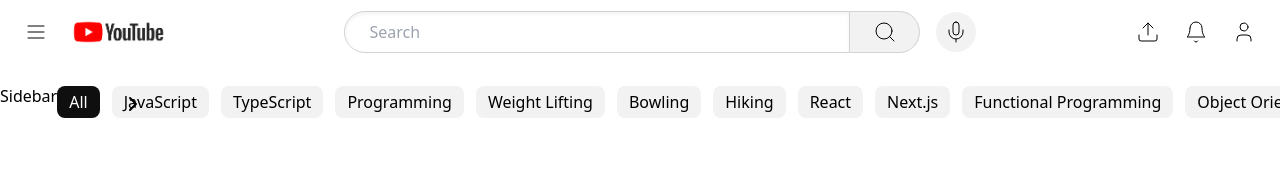
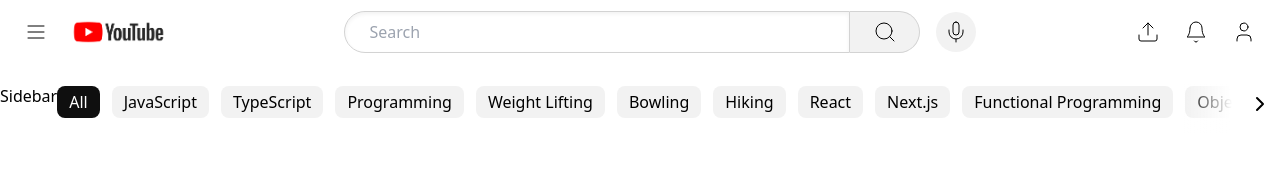
Before and after one commit to taham8875/youtube-home-page-clone, a React (Vite) app: page / in a window 1280 px wide. Shown: the top 184 px of the page. Built offline with nearby package versions, Linux system fonts and the light colour scheme.

Commit message:
fix: Resolve bug in ChevronButton styling with explicit classNames
- Address a bug in the ChevronButton component where string interpolation for tailwind CSS classes was not working as expected.
- Replace string interpolation with explicit classNames for left and right ChevronButton styles.

```diff
--- a/src/components/ChevronButton.tsx
+++ b/src/components/ChevronButton.tsx
@@ -7,14 +7,13 @@
 }
 
 const ChevronButton = ({ direction, onClick }: ChevronButtonProps) => {
-  const gradientDirection = direction === "left" ? "to-r" : "to-l";
-  const justifyDirection =
-    direction === "left" ? "justify-start" : "justify-end";
+  const classNameLeft =
+    "absolute top-1/2 bottom-0 left-0 -translate-y-1/2 w-10 bg-gradient-to-r from-white from-50% to-transparent w-24 h-full flex ";
+  const classNameRight =
+    "absolute top-1/2 bottom-0 right-0 -translate-y-1/2 w-10 bg-gradient-to-l from-white from-50% to-transparent w-24 h-full flex justify-end";
 
   return (
-    <div
-      className={`absolute ${direction}-0 top-1/2 -translate-y-1/2 bg-gradient-${gradientDirection} from-white from-50% to-transparent w-24 h-full flex ${justifyDirection}`}
-    >
+    <div className={direction === "left" ? classNameLeft : classNameRight}>
       <YoutubeButton size="icon" variant="ghost" onClick={onClick}>
         {direction === "left" ? <ChevronLeft /> : <ChevronRight />}
       </YoutubeButton>
```
